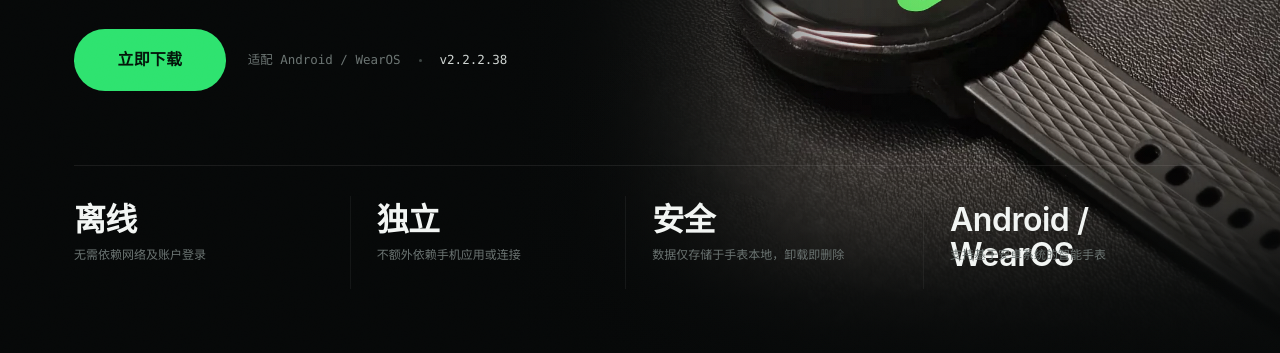
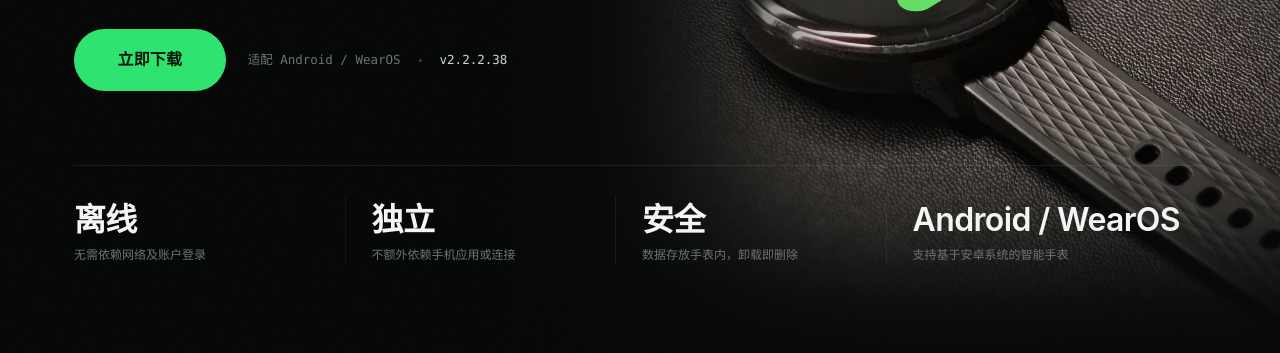
Before and after one commit to osirisjaret/modelkey, a plain HTML site: page index.html in a window 1280 px wide. Shown: the part 447-800 px from the top of the page. Drawn offline with Linux system fonts and the light colour scheme.

Commit message:
style: stats 文案与第 4 项样式清理
- 第 3 项小字改为「数据存放手表内，卸载即删除」
- 第 4 项移除编辑器内联样式，改由 CSS 统一：四项标题 32px/1.1，nowrap 防换行
- 未触碰 apk 目录

```diff
--- a/css/style.css
+++ b/css/style.css
@@ -424,7 +424,7 @@ ul, ol { margin: 0; padding: 0; list-style: none; }
   position: relative;
   z-index: 3;
   display: grid;
-  grid-template-columns: repeat(4, 1fr);
+  grid-template-columns: repeat(3, minmax(0, 1fr)) auto;
   margin-top: 74px;
   padding: 30px 0 34px;
   border-top: 1px solid var(--line);
@@ -447,9 +447,9 @@ ul, ol { margin: 0; padding: 0; list-style: none; }
   letter-spacing: -0.02em;
   margin: 6px 0 8px;
   line-height: 1.1;
+  white-space: nowrap;
 }
 .stats dd small { font-size: 13px; color: var(--muted); font-weight: 500; margin-left: 2px; }
-.stats dd.dd-sm { font-size: 23px; letter-spacing: -0.015em; }
 .stats p { font-size: 12px; color: var(--muted-2); }
 
 /* ---------- Sections ---------- */
--- a/index.html
+++ b/index.html
@@ -75,8 +75,8 @@
       <dl class="stats">
         <div><dd>离线 </dd><p>无需依赖网络及账户登录</p></div>
         <div><dd>独立&nbsp;</dd><p>不额外依赖手机应用或连接</p></div>
-        <div><dd>安全</dd><p>数据仅存储于手表本地，卸载即删除</p></div>
-        <div style="width: 305.125px; height: 93.1953px; transform: matrix(1, 0, 0, 1, 22.125, 0);"><dd class="dd-sm" style="font-size: 32px; width: 255.398px; height: 35.3281px;">Android / WearOS</dd><p>支持基于安卓系统的智能手表</p></div>
+        <div><dd>安全</dd><p>数据存放手表内，卸载即删除</p></div>
+        <div><dd class="dd-sm">Android / WearOS</dd><p>支持基于安卓系统的智能手表</p></div>
       </dl>
     </div>
   </section>
```
